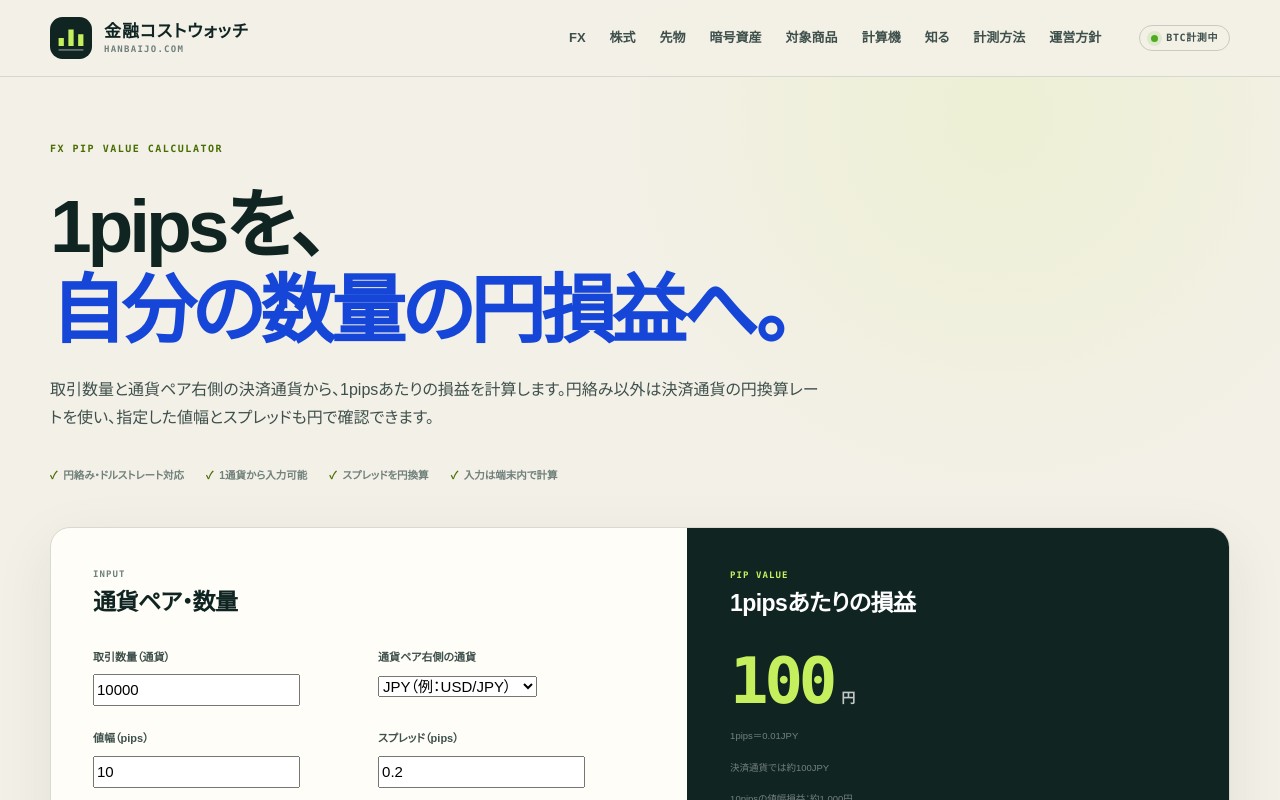
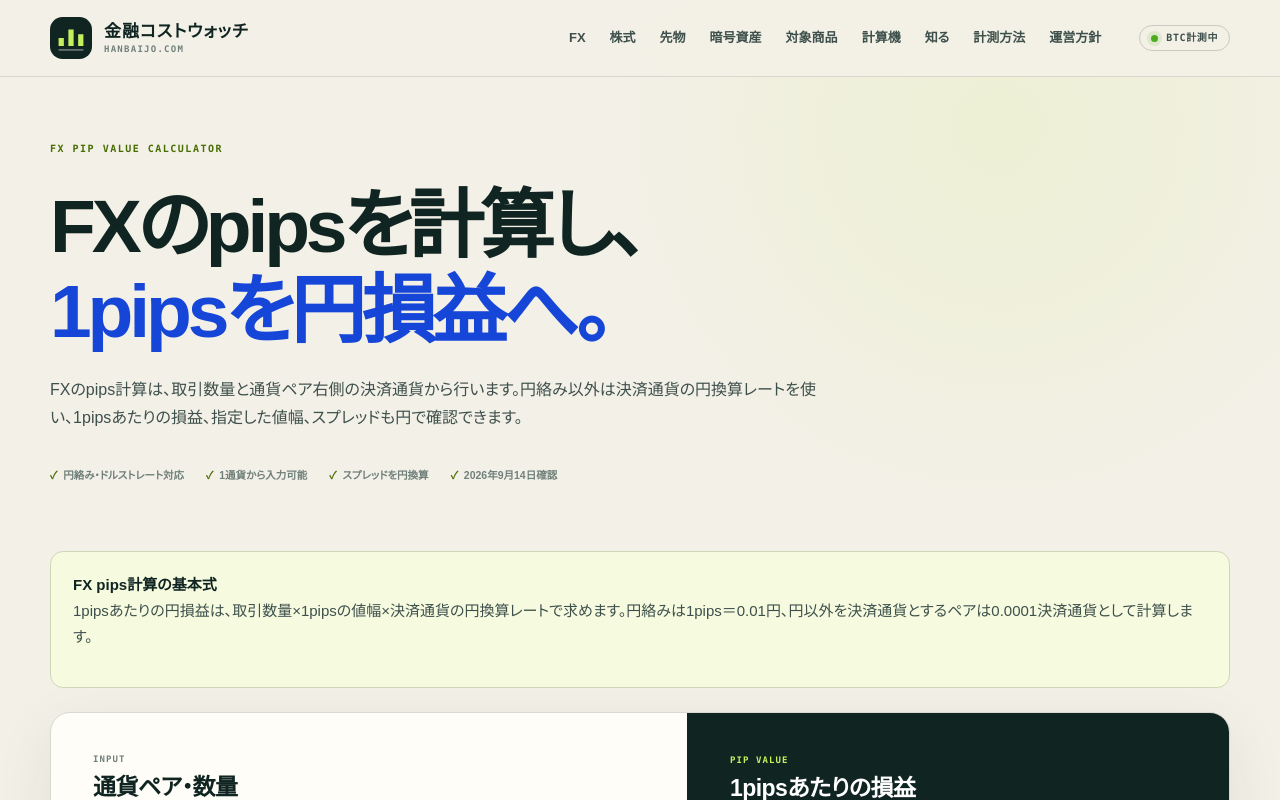
Before and after one commit to mrok18/hanbaijo, a Next.js app: page /tools/fx-pip-value-calculator in a window 1280 px wide. Shown: the top 800 px of the page. Built offline with nearby package versions, Linux system fonts and the light colour scheme.

Commit message:
seo: clarify fx pips calculation intent

```diff
--- a/app/tools/fx-pip-value-calculator/layout.tsx
+++ b/app/tools/fx-pip-value-calculator/layout.tsx
@@ -2,8 +2,8 @@ import type { Metadata } from 'next';
 
 export const metadata: Metadata = {
   alternates: { canonical: '/tools/fx-pip-value-calculator' },
-  title: 'FX pips損益計算機｜1pipsはいくら？',
-  description: 'FXの取引数量、決済通貨、円換算レート、値幅から、1pipsあたりと指定pipsの損益を円換算します。',
+  title: 'FX pips計算機｜1pipsの損益とスプレッドを円換算',
+  description: 'FXのpipsを、取引数量・決済通貨・円換算レートから計算。1pipsあたりの損益、指定pipsの値幅、スプレッドコストを円で確認できます。',
 };
 
 export default function Layout({ children }: { children: React.ReactNode }) { return children; }
--- a/app/tools/fx-pip-value-calculator/page.tsx
+++ b/app/tools/fx-pip-value-calculator/page.tsx
@@ -26,7 +26,8 @@ export default function Page() {
   const number = new Intl.NumberFormat('ja-JP', { maximumFractionDigits: 4 });
 
   return <div className="calculator-page">
-    <header className="calculator-intro"><p className="page-kicker">FX PIP VALUE CALCULATOR</p><h1>1pipsを、<br /><em>自分の数量の円損益へ。</em></h1><p className="lede">取引数量と通貨ペア右側の決済通貨から、1pipsあたりの損益を計算します。円絡み以外は決済通貨の円換算レートを使い、指定した値幅とスプレッドも円で確認できます。</p><div className="calculator-proof"><span>円絡み・ドルストレート対応</span><span>1通貨から入力可能</span><span>スプレッドを円換算</span><span>入力は端末内で計算</span></div></header>
+    <header className="calculator-intro"><p className="page-kicker">FX PIP VALUE CALCULATOR</p><h1>FXのpipsを計算し、<br /><em>1pipsを円損益へ。</em></h1><p className="lede">FXのpips計算は、取引数量と通貨ペア右側の決済通貨から行います。円絡み以外は決済通貨の円換算レートを使い、1pipsあたりの損益、指定した値幅、スプレッドも円で確認できます。</p><div className="calculator-proof"><span>円絡み・ドルストレート対応</span><span>1通貨から入力可能</span><span>スプレッドを円換算</span><span>2026年9月14日確認</span></div></header>
+    <section className="callout"><strong>FX pips計算の基本式</strong><p>1pipsあたりの円損益は、取引数量×1pipsの値幅×決済通貨の円換算レートで求めます。円絡みは1pips＝0.01円、円以外を決済通貨とするペアは0.0001決済通貨として計算します。</p></section>
     <div className="calculator-shell"><div className="calculator-grid"><section className="calculator-inputs"><div className="calculator-panel-head"><div><span>INPUT</span><h2>通貨ペア・数量</h2></div></div><div className="field-grid">
       <label><span>取引数量（通貨）</span><input type="number" min="0" step="1" value={units} onChange={e => setUnits(Number(e.target.value))} /></label>
       <label><span>通貨ペア右側の通貨</span><select value={quoteCurrency} onChange={e => setQuoteCurrency(e.target.value as QuoteCurrency)}><option value="JPY">JPY（例：USD/JPY）</option><option value="USD">USD（例：EUR/USD）</option><option value="EUR">EUR（例：GBP/EUR）</option><option value="GBP">GBP（例：EUR/GBP）</option></select></label>
```
